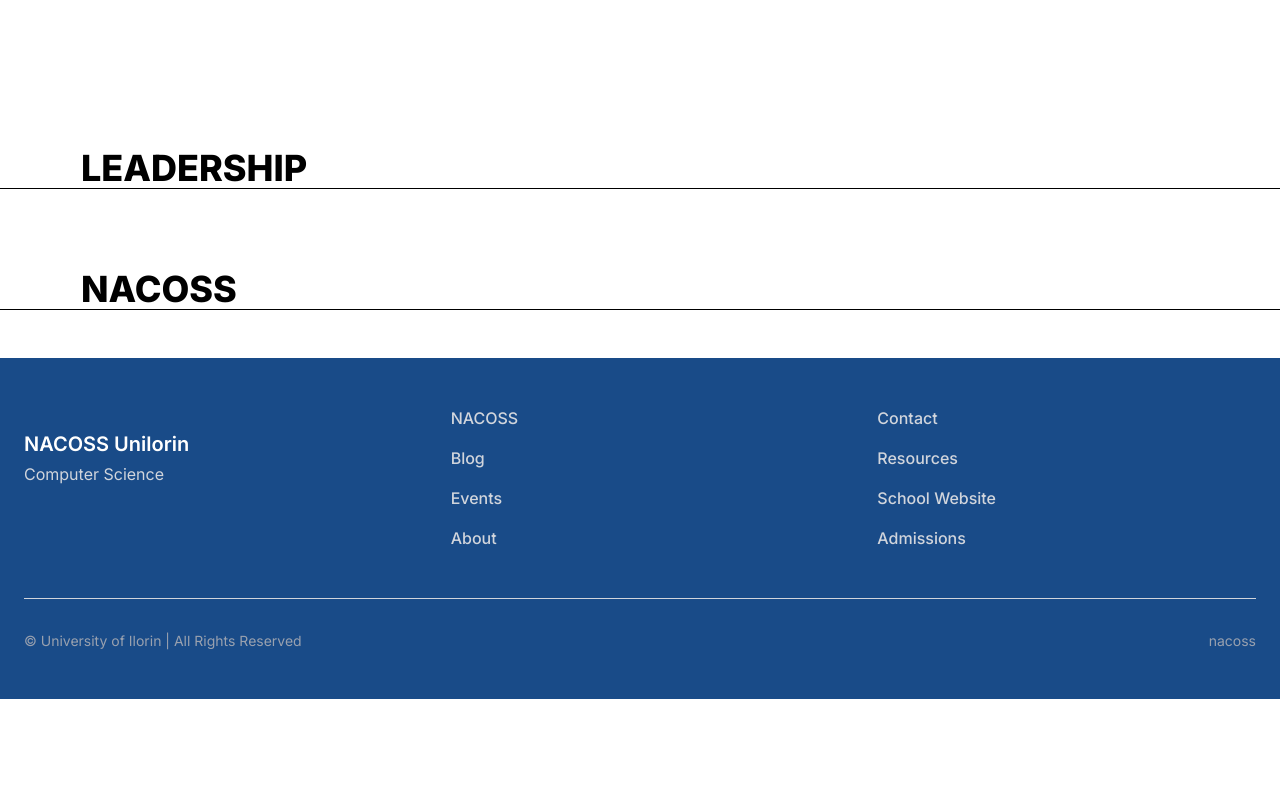
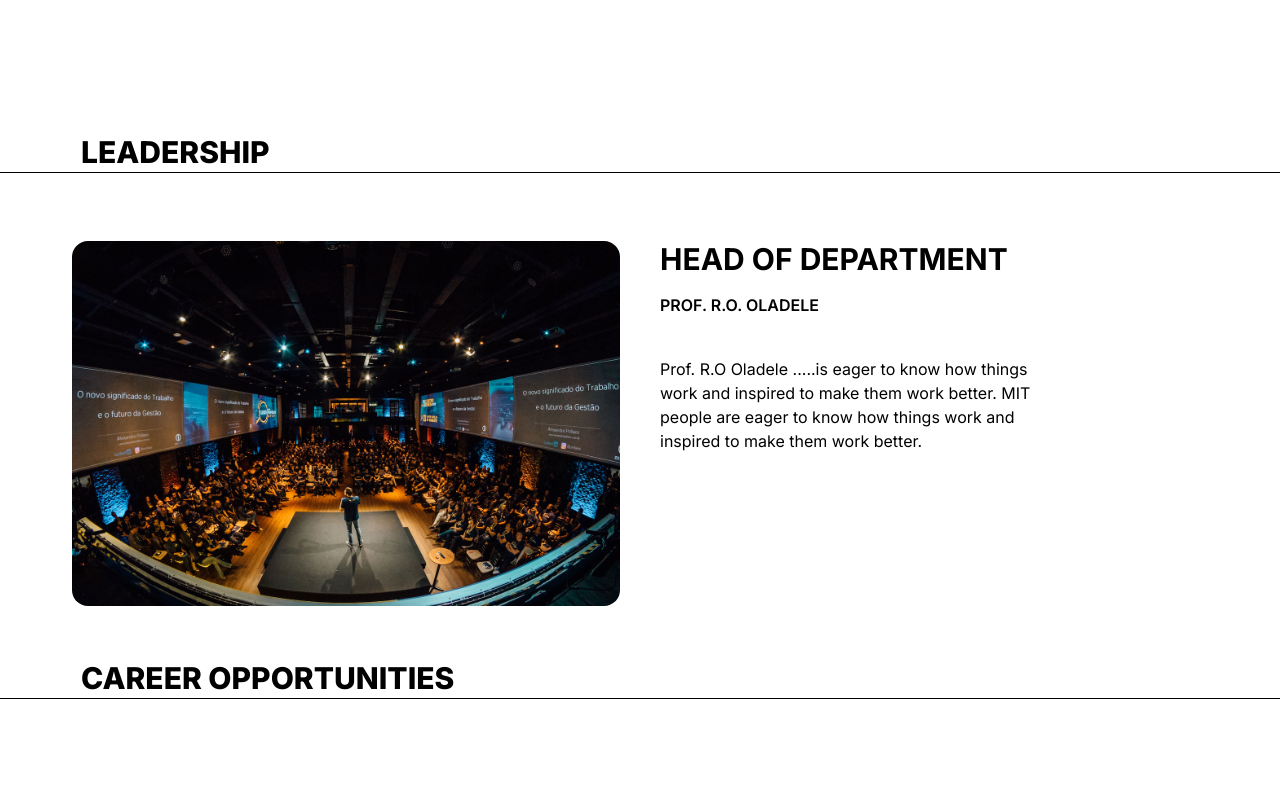
Before and after one commit to Oladotunlaniyan/NACOSS, a Next.js app: page /about in a window 1280 px wide. Shown: the part 925-1710 px from the top of the page. Before the commit the page ends 1624 px from the top, so only its background shows below. Built offline with nearby package versions, Linux system fonts and the light colour scheme.

Commit message:
feat: Leadership Section

```diff
--- a/src/app/about/aboutSection1.tsx
+++ b/src/app/about/aboutSection1.tsx
@@ -4,8 +4,8 @@
 const aboutSection1 = () => {
     return (
         <div>
-            <div className="grid grid-cols-2 gap-4 h-full">
-                <div className="w-xl ml-[52px] p-[20px]">
+            <div className="grid grid-cols-2 gap-16 h-full w-full">
+                <div className="ml-[52px] p-[20px]">
                     <p className="font-semibold text-2xl">
                         The Nacoss Unilorin  community is driven by  a shared prupose: to make a better world through education, research and innovation. We are fun and quirky, elite but not elitist, inventive and artistic, obsessed with numbers, and welcoming to talented people regardless of where they come from.
                     </p>
@@ -18,7 +18,7 @@
                     <Image
                         src={aboutSection1Img}
                         alt="Hero image"
-                        className="h-fit rounded-2xl w-2xl"
+                        className="h-auto rounded-2xl w-2xl"
                     />
                     <br /> <br /> <br />
                 </div>
--- /dev/null
+++ b/src/app/about/leadershipSection.tsx
@@ -0,0 +1,28 @@
+import Image from "next/image"
+import aboutSection1Img from "@/assets/AboutSection1Img.jpg"
+
+const leadershipSection = () => {
+    return (
+        <div>
+            <div className="grid grid-cols-2 h-full">
+                <div className="ml-[52px] p-[20px]">
+                    <Image
+                        src={aboutSection1Img}
+                        alt="Hero image"
+                        className="h-fit rounded-2xl w-2xl"
+                    />
+                </div>
+                <div className="h-full p-[20px] w-8/12">
+                    <h2 className="font-bold text-3xl">HEAD OF DEPARTMENT</h2>
+                    <p className="font-semibold mt-4">PROF. R.O. OLADELE</p>
+
+                    <p className="mt-10">
+                        Prof. R.O Oladele .....is eager to know how things work and inspired to make them work better. MIT people are eager to know how things work and inspired to make them work better.
+                    </p>
+                </div>
+            </div>
+        </div>
+    )
+}
+
+export default leadershipSection
--- a/src/app/about/page.tsx
+++ b/src/app/about/page.tsx
@@ -2,6 +2,7 @@
 import Title from "@/components/title"
 import AboutSection1 from "./aboutSection1"
 import AboutSection2 from "./aboutSection2"
+import LeadershipSection from "./leadershipSection"
 
 export default function ServicesPage() {
     return (
@@ -10,6 +11,8 @@
             <AboutSection1 />
             <AboutSection2 />
             <Title title="LEADERSHIP" />
+            <LeadershipSection />
+            <Title title="CAREER OPPORTUNITIES" />
             {/* career opportunities */}
             {/* tiny-title at the top */}
             {/* cards of different career paths in tech; Data Science, Software Engineering */}
--- a/src/components/title.tsx
+++ b/src/components/title.tsx
@@ -8,7 +8,7 @@
     return (
         <div>
             <div className="mt-8">
-                <h2 className="text-4xl leading-10 ml-[81px] font-extrabold ">{title}</h2>
+                <h2 className="text-3xl leading-10 ml-[81px] font-extrabold ">{title}</h2>
                 <hr />
                 <br /> <br />
             </div>
```
